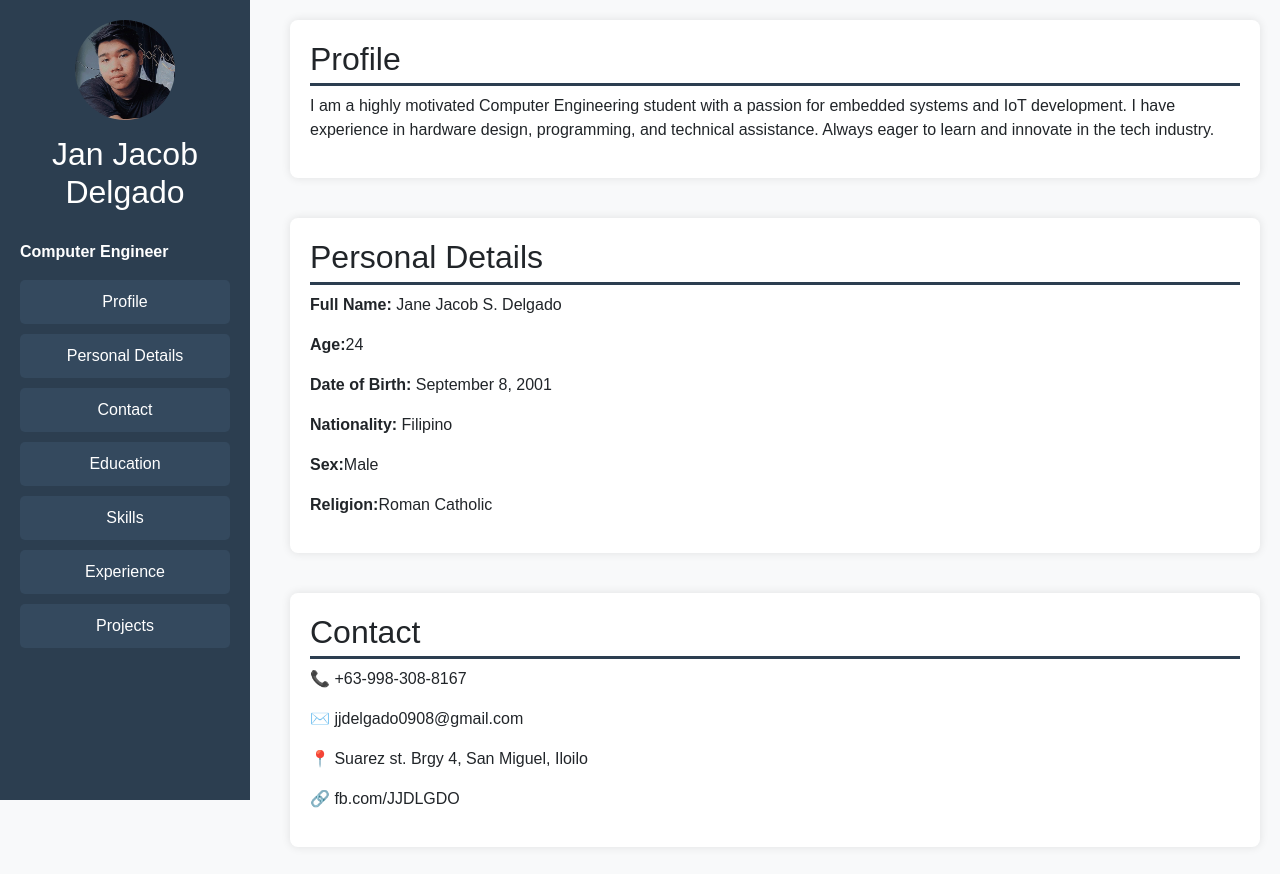
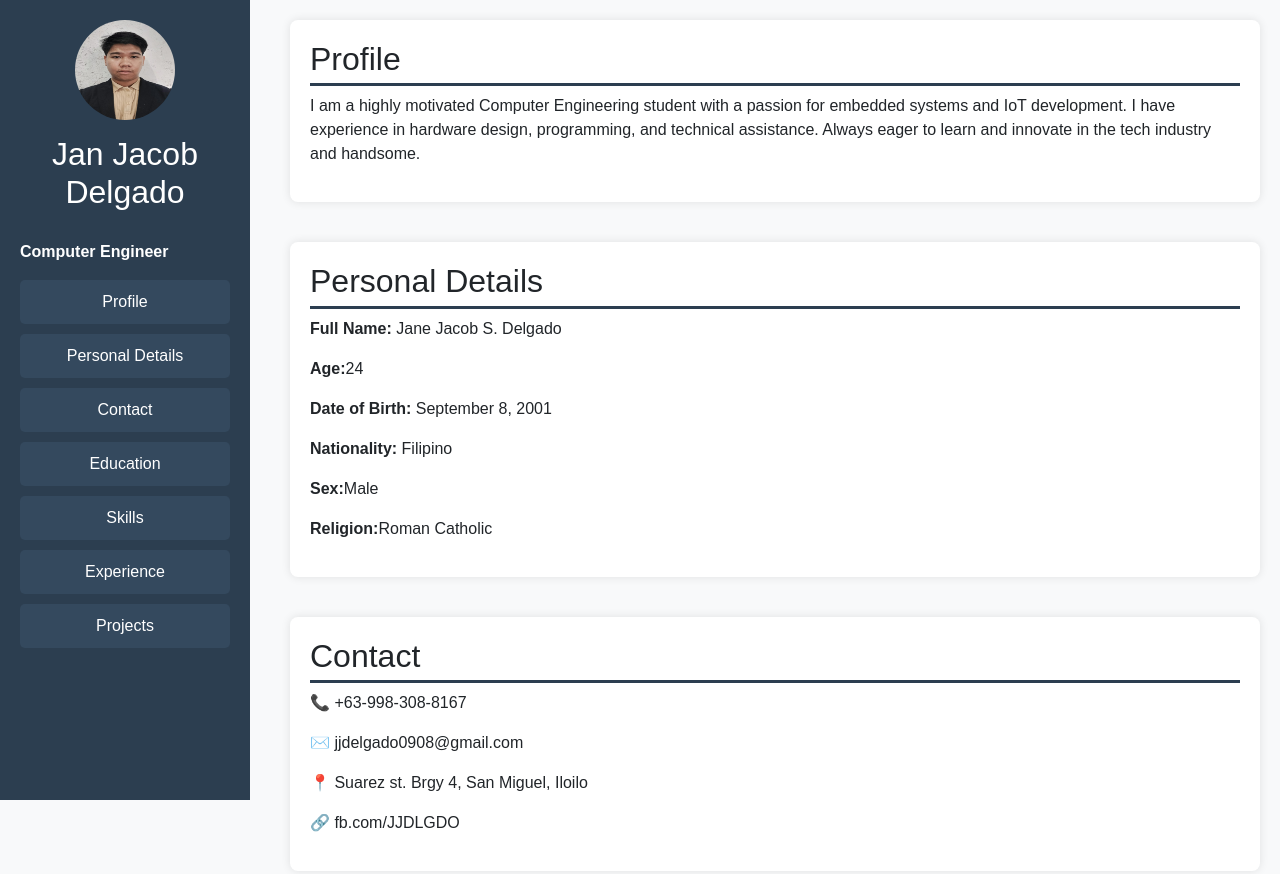
Before and after one commit to JJDLGDO/E-Portfolio, a plain HTML site: page index.html in a window 1280 px wide. Shown: the top 874 px of the page. Drawn offline with nearby package versions, Linux system fonts and the light colour scheme.

Commit message:
2nd commit

```diff
--- a/index.html
+++ b/index.html
@@ -78,7 +78,7 @@
 </head>
 <body>
     <div class="sidebar">
-        <img src="imgs/id.jpg" alt="Profile Picture" style="width: 100px; height: 100px; border-radius: 50%; display: block; margin: 0 auto 15px;">
+        <img src="imgs/profile.jpg" alt="Profile Picture" style="width: 100px; height: 100px; border-radius: 50%; display: block; margin: 0 auto 15px;">
         <h2>Jan Jacob Delgado</h2>
         <p><strong>Computer Engineer</strong></p>
         <a href="#profile">Profile</a>
@@ -92,7 +92,7 @@
     <div class="content">
         <section id="profile">
             <h2>Profile</h2>
-            <p>I am a highly motivated Computer Engineering student with a passion for embedded systems and IoT development. I have experience in hardware design, programming, and technical assistance. Always eager to learn and innovate in the tech industry.</p>
+            <p>I am a highly motivated Computer Engineering student with a passion for embedded systems and IoT development. I have experience in hardware design, programming, and technical assistance. Always eager to learn and innovate in the tech industry and handsome.</p>
         </section>
         <section id="personal-details">
             <h2>Personal Details</h2>
```
Also changed, not shown: imgs/id.jpg (deleted), imgs/profile.jpg (added).
